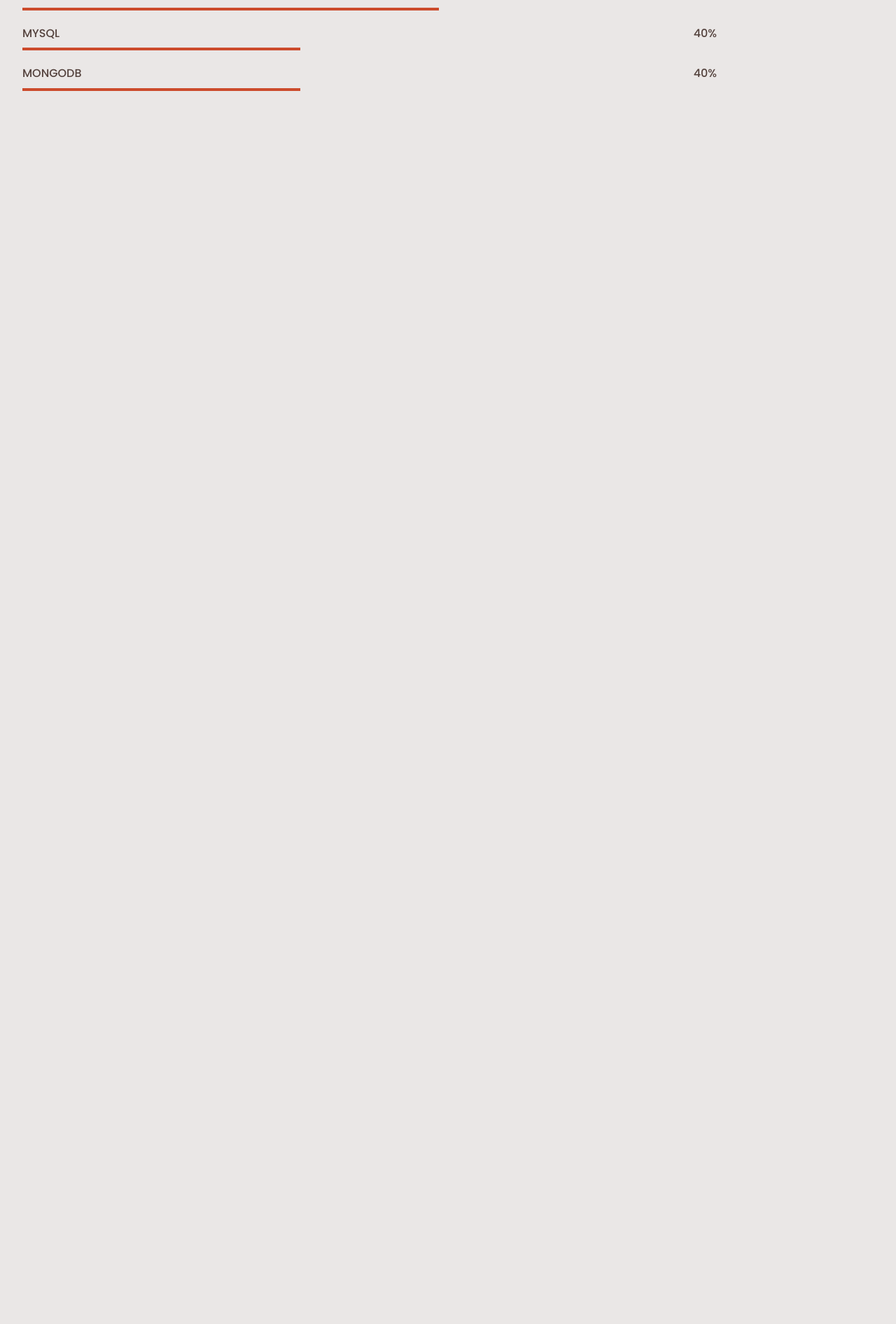
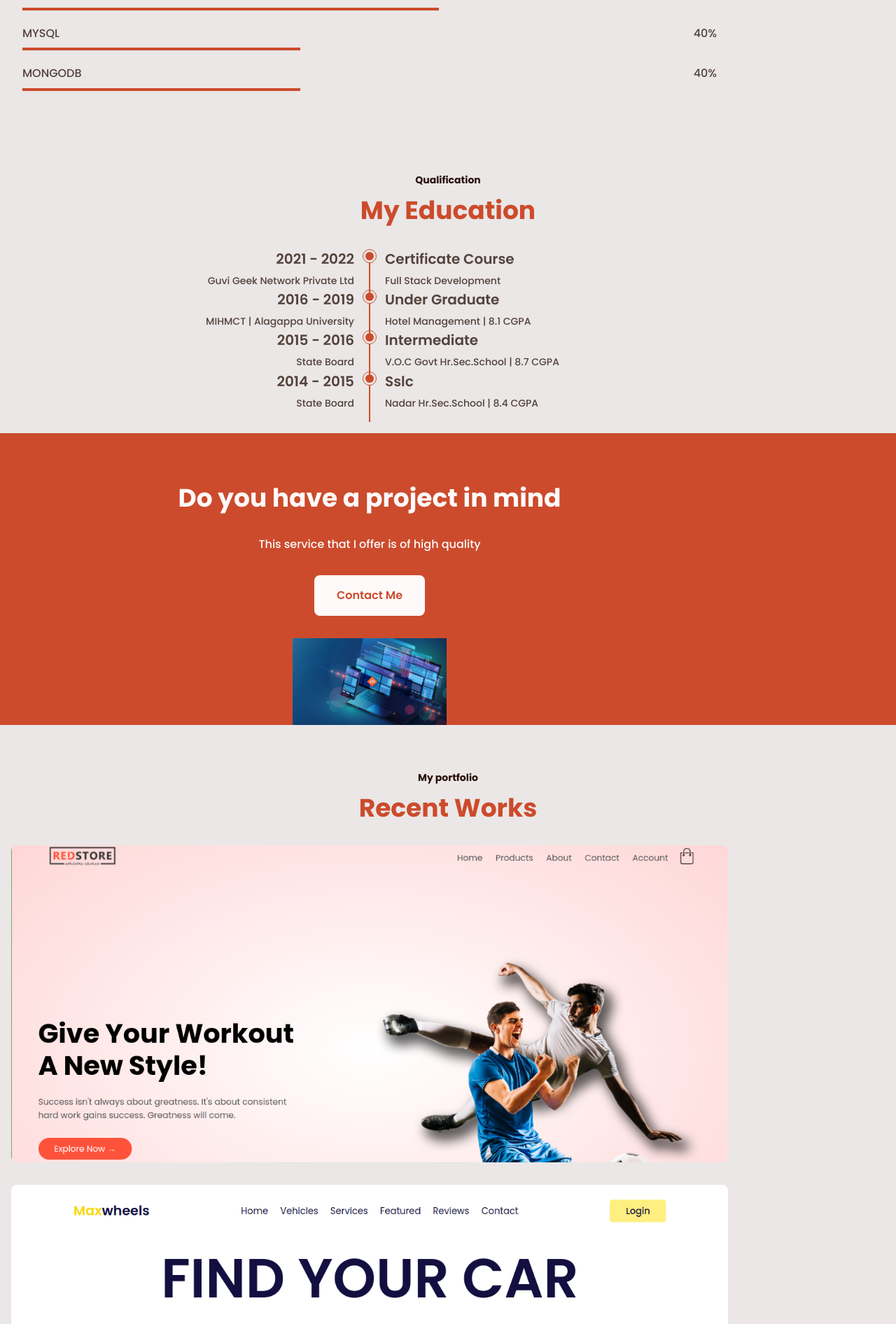
Before and after one commit to Sannasichottu/Portfolio-sannasi, a PHP site: page / in a window 1280 px wide. Shown: the part 2200-4092 px from the top of the page at 70% size. Before the commit the page ends 2330 px from the top, so only its background shows below. Run offline with PHP 8.4, Linux system fonts and the light colour scheme.

Commit message:
Education ,project, works added

```diff
--- a/assets/css/styles.css
+++ b/assets/css/styles.css
@@ -335,12 +335,118 @@ img {
   width: 40%;
 }
 /* ===== EDUCATION =====*/
-
+.education_container {
+  row-gap: 2rem;
+}
+.education_content {
+  display: grid;
+  grid-template-columns: 1fr max-content 1fr;
+}
+.education_year,
+.education_race {
+  font-size: var(--h3-font-size);
+  margin-bottom: 0.25rem;
+}
+.education_university,
+.education_specialty {
+  display: block;
+  font-size: var(--small-font-size);
+}
+.education_year,
+.education_university {
+  text-align: right;
+}
+.education_time {
+  padding: 0 1rem;
+  justify-self: center;
+}
+.education_rounder {
+  position: relative;
+  display: inline-block;
+  width: 12px;
+  height: 12px;
+  background-color: var(--first-color);
+  border-radius: 50%;
+}
+.education_rounder::before {
+  content: "";
+  position: absolute;
+  transform: translate(-4px, -4px);
+  width: 20px;
+  height: 20px;
+  border: 1px solid var(--first-color);
+  border-radius: 50%;
+}
+.education_line {
+  display: block;
+  height: 90%;
+  width: 2px;
+  background-color: var(--first-color);
+  transform: translate(5px, -4px);
+}
 /* ===== SERVICES =====*/
 
 /* ===== PROJECT IN MIND  =====*/
-
+.project {
+  background-color: var(--first-color);
+  padding-bottom: 0;
+}
+.project_container {
+  row-gap: 2rem;
+}
+.project_data {
+  text-align: center;
+}
+.project-title,
+.project_description {
+  color: var(--first-color-lighten);
+}
+.project_description {
+  margin-bottom: var(--mb-4);
+}
+.project_img {
+  width: 220px;
+  justify-self: center;
+}
 /* ===== WORKS =====*/
+.works_container {
+  justify-items: center;
+  row-gap: 2rem;
+}
+.works_img {
+  position: relative;
+  overflow: hidden;
+  border-radius: 0.5rem;
+}
+.works_data {
+  position: absolute;
+  bottom: -100%;
+  width: 100%;
+  height: 100%;
+  display: flex;
+  flex-direction: column;
+  justify-content: center;
+  align-items: center;
+  background: rgba(204, 75, 44, 0.7);
+  border-radius: 0.5rem;
+  transition: 0.3s;
+}
+.works_link {
+  display: inline-flex;
+  font-size: 1.5rem;
+  background-color: var(--first-color-lighten);
+  color: var(--first-color);
+  padding: 0.25rem;
+  border-radius: 0.25rem;
+  margin-bottom: var(--mb-2);
+}
+.works_title {
+  font-size: var(--h2-font-size);
+  color: var(--first-color-lighten);
+}
+.works_img:hover .works_data {
+  bottom: 0;
+}
 
 /* ===== CONTACT =====*/
 
--- a/index.html
+++ b/index.html
@@ -191,14 +191,122 @@
         </div>
       </section>
       <!--===== EDUCATION =====-->
+      <section class="education section">
+        <span class="section-subtitle">Qualification</span>
+        <h2 class="section-title">My Education</h2>
 
+        <div class="education_container bd-grid">
+          <div class="education_content">
+
+            <div>
+              <h3 class="education_year">2021 - 2022</h3>
+              <span class="education_university">Guvi Geek Network Private Ltd</span>
+            </div>
+
+            <div class="education_time">
+              <span class="education_rounder"></span>
+              <span class="education_line"></span>
+            </div>
+
+            <div>
+              <h3 class="education_race">Certificate Course</h3>
+              <span class="education_specialty">Full Stack Development</span>
+            </div>
+
+            <div>
+              <h3 class="education_year">2016 - 2019</h3>
+              <span class="education_university">MIHMCT | Alagappa University</span>
+            </div>
+
+            <div class="education_time">
+              <span class="education_rounder"></span>
+              <span class="education_line"></span>
+            </div>
+
+            <div>
+              <h3 class="education_race">Under Graduate </h3>
+              <span class="education_specialty">Hotel Management | 8.1 CGPA</span>
+            </div>
+
+            <div>
+              <h3 class="education_year">2015 - 2016</h3>
+              <span class="education_university">State Board</span>
+            </div>
+
+            <div class="education_time">
+              <span class="education_rounder"></span>
+              <span class="education_line"></span>
+            </div>
+
+            <div>
+              <h3 class="education_race">Intermediate</h3>
+              <span class="education_specialty">V.O.C Govt Hr.Sec.School | 8.7 CGPA</span>
+            </div>
+
+            <div>
+              <h3 class="education_year">2014 - 2015</h3>
+              <span class="education_university">State Board</span>
+            </div>
+
+            <div class="education_time">
+              <span class="education_rounder"></span>
+              <span class="education_line"></span>
+            </div>
+
+            <div>
+              <h3 class="education_race">Sslc</h3>
+              <span class="education_specialty">Nadar Hr.Sec.School | 8.4 CGPA</span>
+            </div>
+
+          </div>
+        </div>
+
+      </section>
       <!--===== SERVICES =====-->
 
       <!--===== PROJECT IN MIND =====-->
+      <section class="project section">
+        <div class="project_container bd-grid">
+          <div class="project_data">
+            <h2 class="section-title project-title">Do you have a project in mind</h2>
+            <p class="project_description">This service that I offer is of high quality</p>
+            <a href="#contact" class="button button_light">Contact Me</a>
+          </div>
 
-      <!--===== WORKS =====-->
+          <img src="./assets/img/frontend_webdeveloper.jpg" alt="" class="project_img">
 
-      <!--===== CONTACT =====-->
+        </div>
+      </section>
+    <!--===== WORKS =====-->
+      <section class="works section" id="works">
+        <span class="section-subtitle">My portfolio</span>
+        <h2 class="section-title">Recent Works</h2>
+
+        <div class="works_container bd-grid">
+          <div class="works_img">
+            <img src="./assets/img/work 1.jpg" alt="">
+
+            <div class="works_data">
+              <a href="https://ecommerce-chottu.netlify.app" class="works_link"><i class='bx bx-link-alt'></i></a>
+              <span class="works_title">Ecommerce</span>
+            </div>
+          </div>
+
+          <div class="works_img">
+            <img src="./assets/img/work 2.jpg" alt="">
+
+            <div class="works_data">
+              <a href="https://equpiment-hiring-car-rental.netlify.app" class="works_link"><i class='bx bx-link-alt'></i></a>
+              <span class="works_title">Car Rental</span>
+            </div>
+          </div>
+
+        </div>
+
+      </section>
+
+    <!--===== CONTACT =====-->
+
     </main>
 
     <!--===== FOOTER =====-->
```
Also changed, not shown: assets/img/frontend_webdeveloper.jpg (added).
